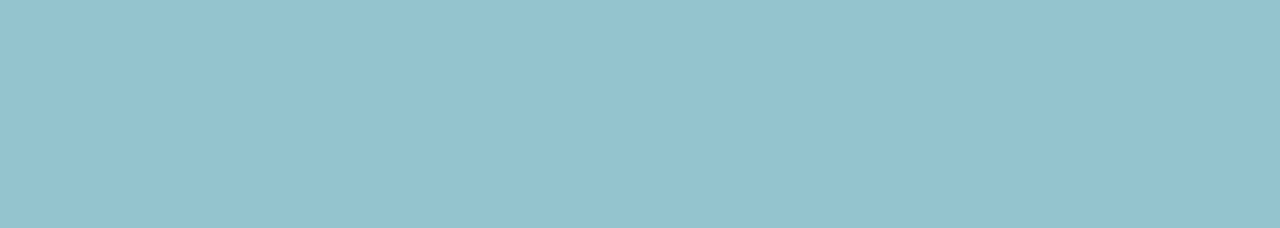
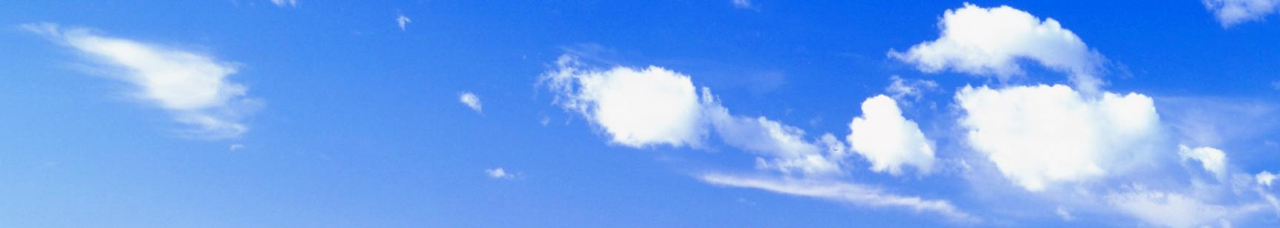
Before and after one commit to minsattpaing/Web_app, a plain HTML site: page index.html in a window 1280 px wide. Shown: the top 228 px of the page. Drawn offline with Linux system fonts and the light colour scheme.

Commit message:
Update index.html
update3

```diff
--- a/index.html
+++ b/index.html
@@ -7,7 +7,7 @@
     <style>
         body {
             font-family: 'Arial', sans-serif;
-            background: url('oo.jpg') no-repeat center center fixed;
+            background: url('WindowsXP.jpg') no-repeat center center fixed;
             background-size: cover;
             margin: 0;
             padding: 0;
```
